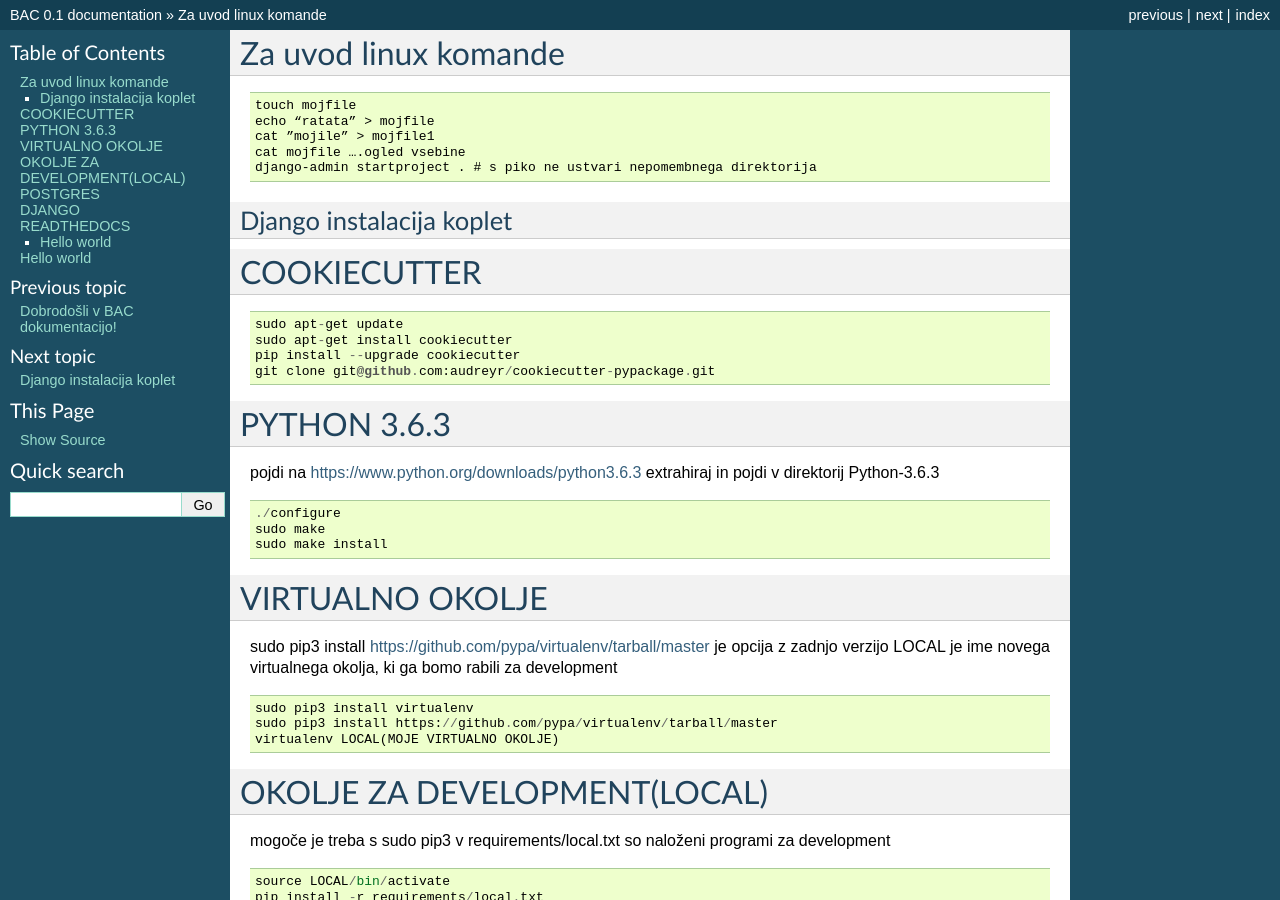
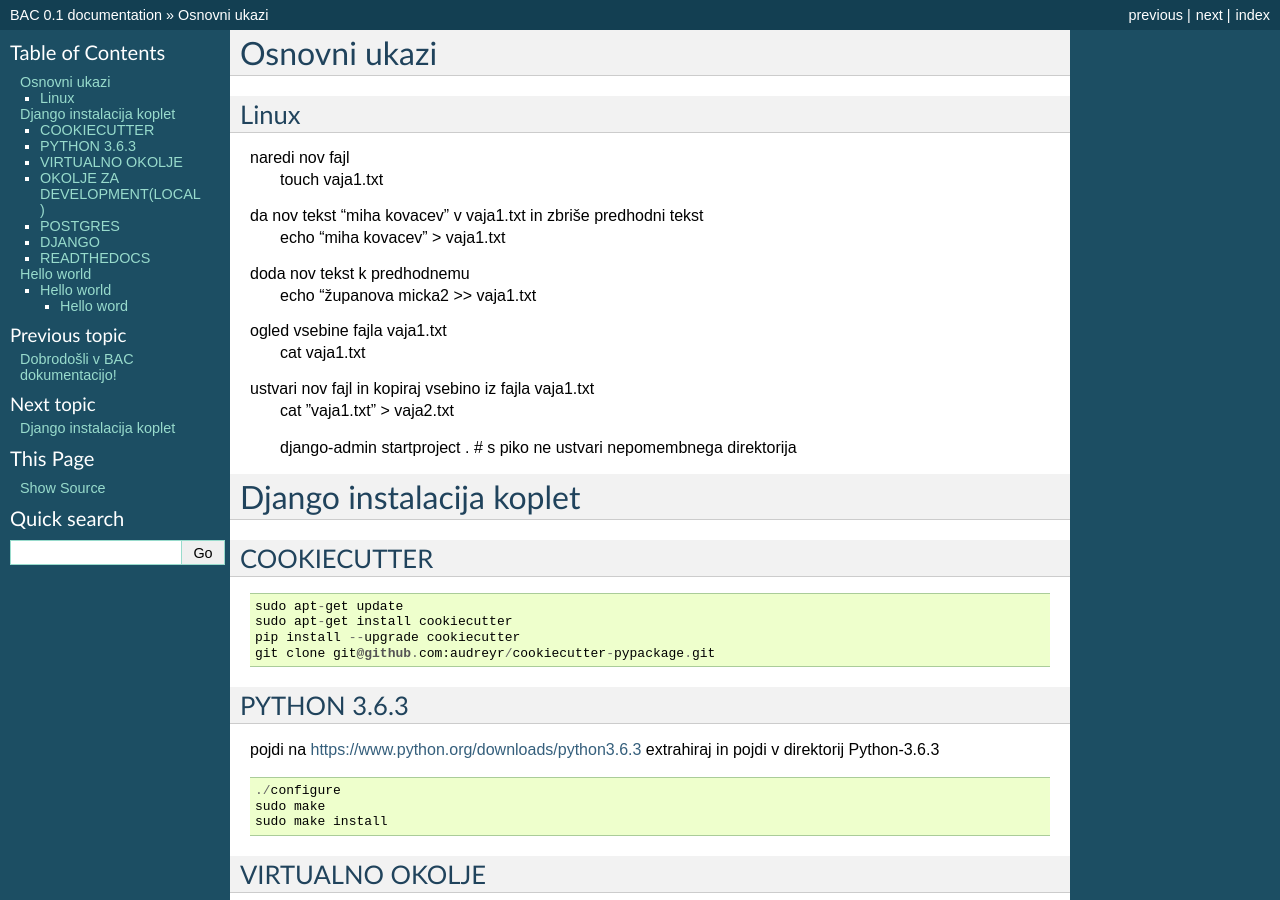
Before and after one commit to pavlovicr/bac, a Sphinx documentation site: the page built from docs/udpp_izvlecek.rst, in a window 1280 px wide and 900 px high. Built offline with Sphinx 7.4.7, drawn with Linux system fonts in a browser that asks for light colours; pages that are not in the unit, such as notebooks, are missing from menus; some of the changed text lies outside the part shown.

Commit message:
urejanje udpp1

```diff
--- a/docs/udpp_izvlecek.rst
+++ b/docs/udpp_izvlecek.rst
@@ -1,11 +1,27 @@
-Za uvod linux komande
+Osnovni ukazi
+=============
+
+Linux
 ^^^^^^^^^^^^^^^^^^^^^
 ::
 
-	touch mojfile
-	echo “ratata” > mojfile
-	cat ”mojile” > mojfile1
-	cat mojfile ….ogled vsebine
+naredi nov fajl
+	touch vaja1.txt
+da nov tekst "miha kovacev" v vaja1.txt in zbriše predhodni tekst
+	echo “miha kovacev” > vaja1.txt
+doda nov tekst k predhodnemu
+	echo "županova micka2 >> vaja1.txt
+ogled vsebine fajla vaja1.txt
+	cat vaja1.txt
+ustvari nov fajl in kopiraj vsebino iz fajla vaja1.txt
+	cat ”vaja1.txt” > vaja2.txt
+
+
+
+
+
+
+
 	django-admin startproject . # s piko ne ustvari nepomembnega direktorija
 
 
```
